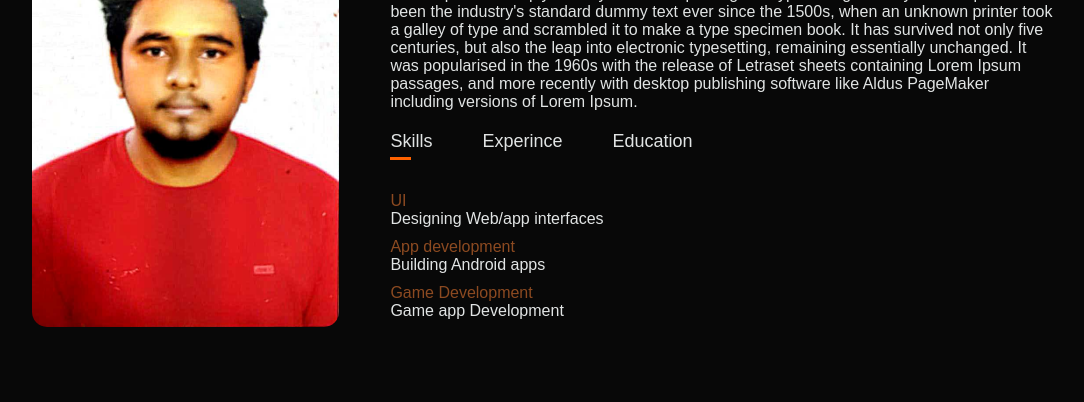
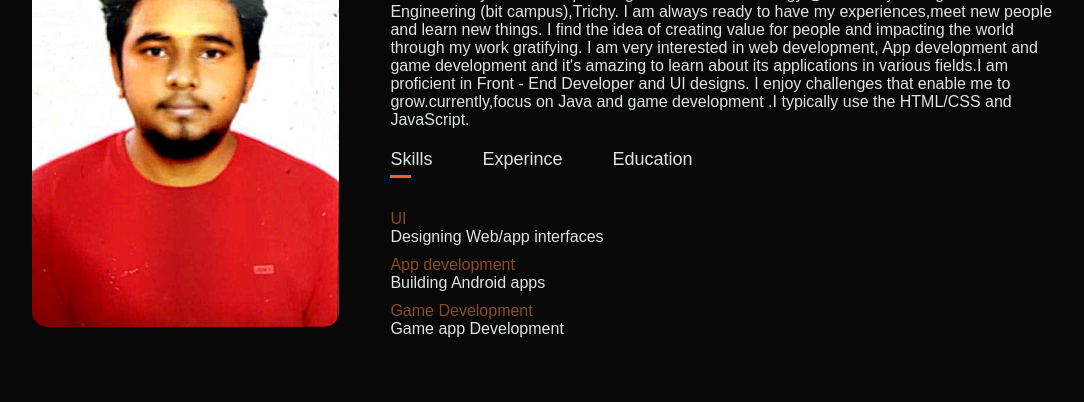
Before and after one commit to emaya0628/emaya_portfolio, a plain HTML site: page index.html in a window 1280 px wide. Shown: the part 698-1100 px from the top of the page, without its empty margins (96-1180 px from the left). Drawn offline with Linux system fonts and the light colour scheme.

Commit message:
Update index.html

```diff
--- a/index.html
+++ b/index.html
@@ -37,12 +37,12 @@
             </div>
             <div class="about-col-2">
              <h1 class="sub-title">About Me</h1>
-             <p>Lorem Ipsum is simply dummy text of the printing and typesetting industry.
-                Lorem Ipsum has been the industry's standard dummy text ever since the 1500s,
-                 when an unknown printer took a galley of type and scrambled it to make a type specimen book.
-                 It has survived not only five centuries, but also the leap into electronic typesetting, remaining essentially unchanged.
-                 It was popularised in the 1960s with the release of Letraset sheets containing Lorem Ipsum passages,
-                 and more recently with desktop publishing software like Aldus PageMaker including versions of Lorem Ipsum.</p>
+             <p>I am a Third year student pursuing Information Technology @University College of Engineering (bit campus),Trichy.
+                 I am always ready to have my experiences,meet new people and learn new things.
+                 I find the idea of creating value for people and impacting the world through my work gratifying.
+                  I am very interested in web development,
+                 App development and game development and it's amazing to learn about its applications in various fields.I am proficient in Front - End Developer and UI designs.
+I enjoy challenges that enable me to grow.currently,focus on Java and game development .I typically use the HTML/CSS and JavaScript.</p>
                  <div class="tab-title">
                     <p class="tab-links active" onclick="opentab('skills')">Skills</p>
                     <p class="tab-links"onclick="opentab('experince')">Experince</p>
```
